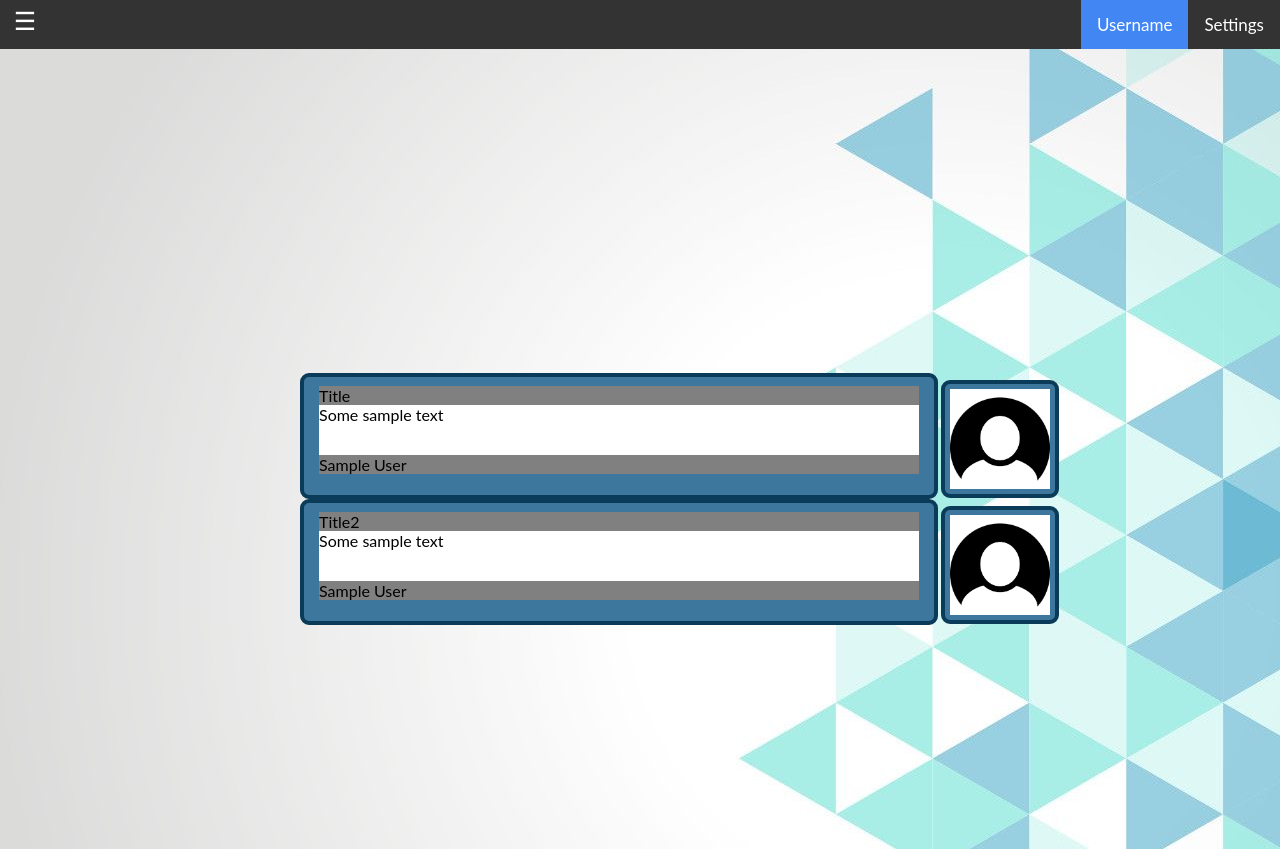
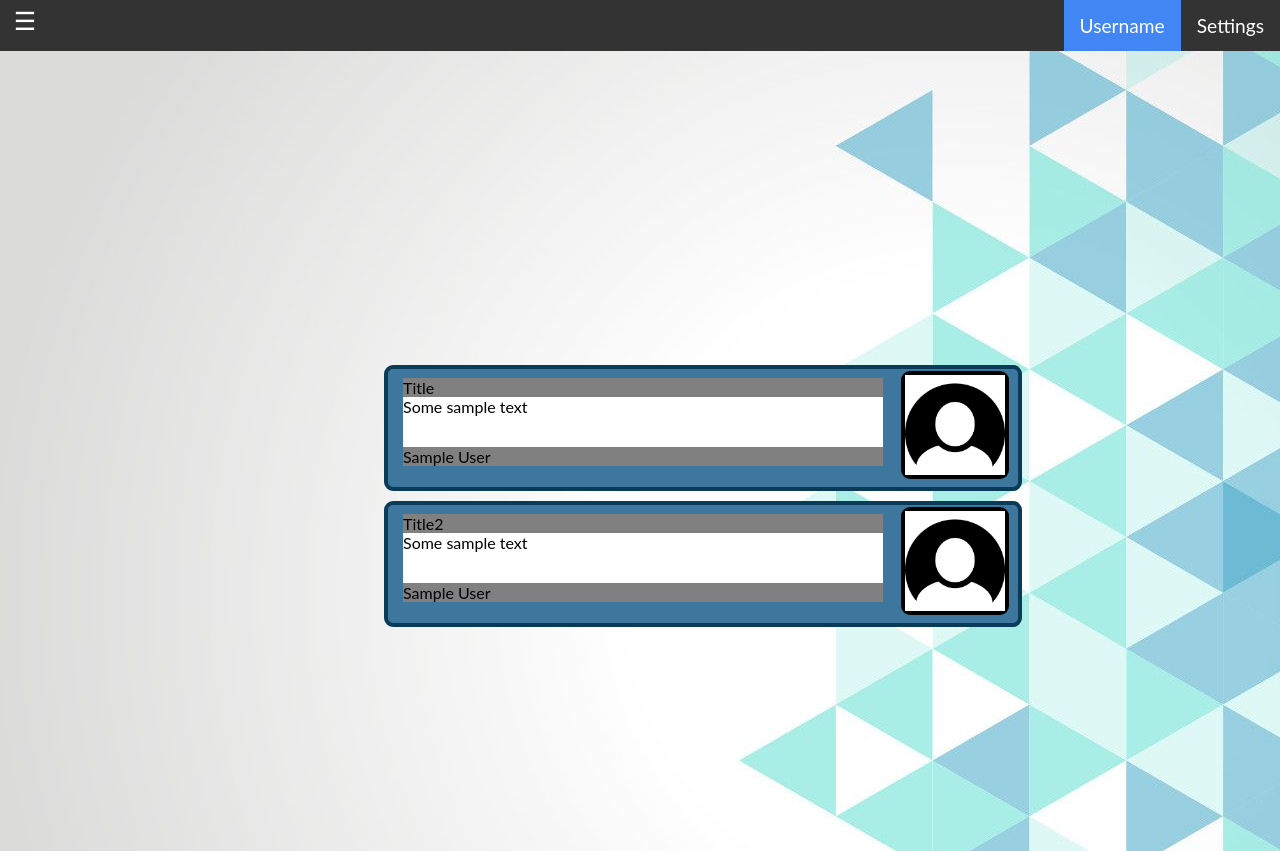
Before and after one commit to Richmond-Truong/groupFinder, a React (Create React App) app in the folder client/: page / in a window 1280 px wide. Built offline with nearby package versions, Linux system fonts and the light colour scheme.

Commit message:
Fixed formatting and removed extra css stylings not used

```diff
--- a/client/src/barStyle.css
+++ b/client/src/barStyle.css
@@ -3,10 +3,6 @@
     --main-highlight-color: #4286f4;
     --main-higlight-color-alt: white;
     --main-background-color: #111;
-}
-
-body {
-    font-family: "Lato", sans-serif;
 }
 
 .sideNavButton{
@@ -32,6 +28,7 @@ body {
     overflow-x: hidden;
     padding-top: 20px;
     transition: 0.5s;
+    text-align: center;
 }
 
 .sidenav .closebtn{
@@ -54,7 +51,7 @@ body {
 .sidenav a {
     padding: 6px 6px 6px 32px;
     text-decoration: none;
-    font-size: 25px;
+    font-size: 200%;
     position: relative;
     top:20px;
     color: var(--main-highlight-color);
@@ -64,20 +61,10 @@ body {
 .sidenav img {
     position: relative;
     top: 0px;
-    left: 0;
 }
 
 .sidenav a:hover {
     color: var(--main-higlight-color-alt);
-}
-
-.main {
-    margin-left: 200px; /* Same as the width of the sidenav */
-}
-
-@media screen and (max-height: 450px) {
-    .sidenav {padding-top: 15px;}
-    .sidenav a {font-size: 18px;}
 }
 
 
@@ -93,7 +80,7 @@ body {
     text-align: center;
     padding: 14px 16px;
     text-decoration: none;
-    font-size: 17px;
+    font-size: 120%;
 }
 
 .topnav a:hover {
--- a/client/src/postStyle.css
+++ b/client/src/postStyle.css
@@ -8,35 +8,35 @@
 }
 
 .pic {
-    position: absolute;
-    right: -125px;
-    top:3px;
+    position: relative;
+    left: 83%;
+    bottom:95%;
     max-width: 100px;
     max-height: 100px;
-    border: 4px solid #0a3c59;
-    background: #3e779d;
-    padding: 5px 5px;
+    border: 4px solid black;
     border-radius: 9px;
 }
 
 .post {
-    left:300px;
+    left:30%;
     top:50px;
     position: relative;
     padding: 9px 15px;
-    min-width: 400px;
     max-width: 600px;
     height:100px;
     border: 4px solid #0a3c59;
     background: #3e779d;
     border-radius: 9px;
     transition: 0.5s;
+    margin-bottom: 10px;
 }
 .post .Title{
+    max-width:80%;
     background-color: grey;
 
 }
 .post .Text{
     background-color: white;
+    max-width:80%;
     min-height:50px;
 }
--- a/client/src/posts.js
+++ b/client/src/posts.js
@@ -14,11 +14,11 @@ class Post extends Component{
 
     render() {
         return (
-            <div className="post" key={postCount}>
+            <div className="post" key={postCount} style={this.state}>
                 <div className="Title"> {this.postTitle}</div>
                 <div className="Text"> {this.postText}</div>
                 <div className="Title"> {this.userName}</div>
-                <div className="pic" key='2'>
+                <div className="pic">
                     <img alt="" src={require('./images/sample_user.jpg')} width="100" height="100"/>
                 </div>
             </div>
--- a/client/src/sideBars.js
+++ b/client/src/sideBars.js
@@ -9,11 +9,11 @@ class SideBar extends Component{
     }
 
     open_side_bar() {
-      this.setState({width: '200px'})
+      this.setState({width: '20%'})
     }
 
     close_side_bar() {
-      this.setState({width: '0px'})
+      this.setState({width: '0%'})
 
     }
 
```
